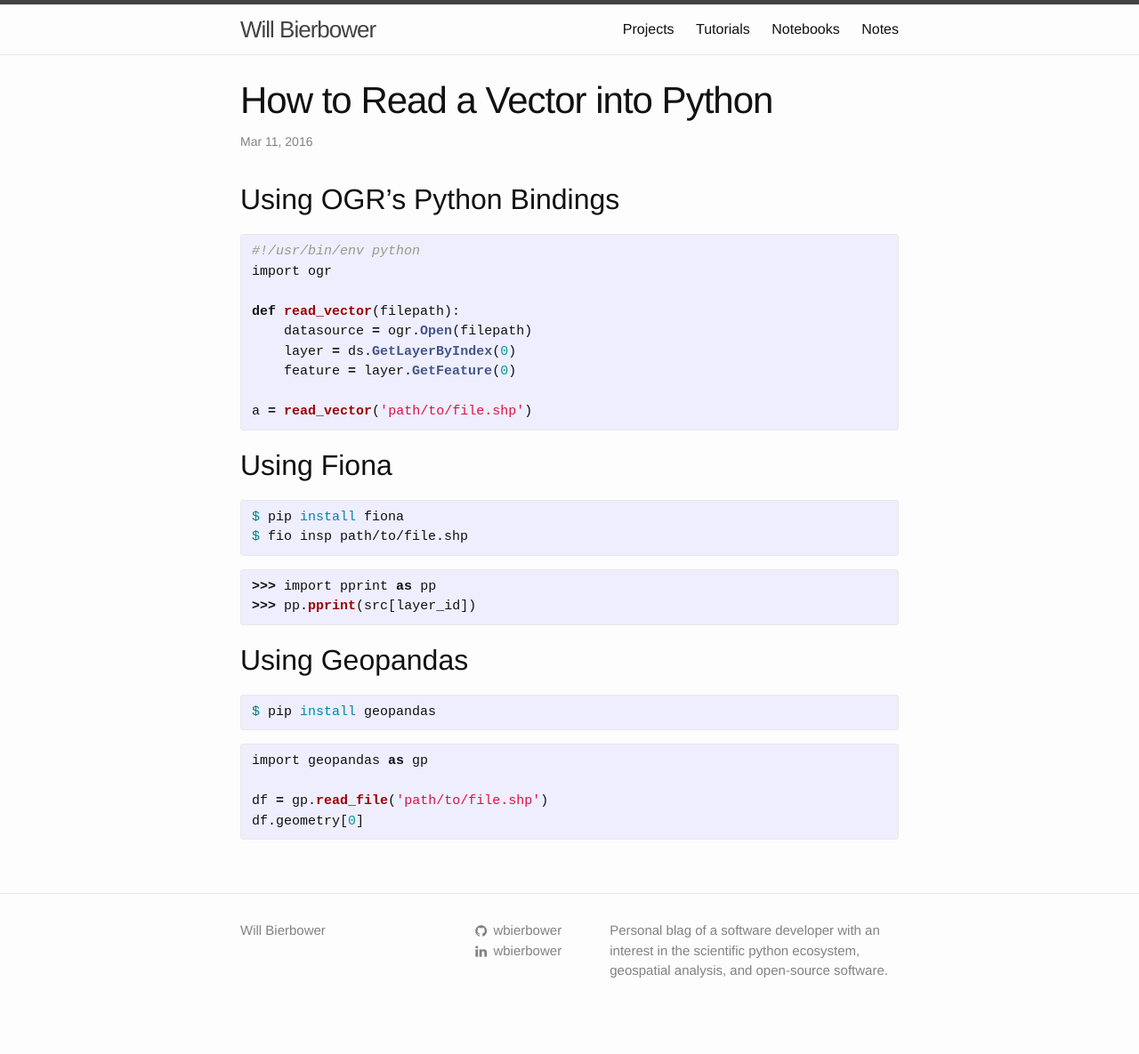
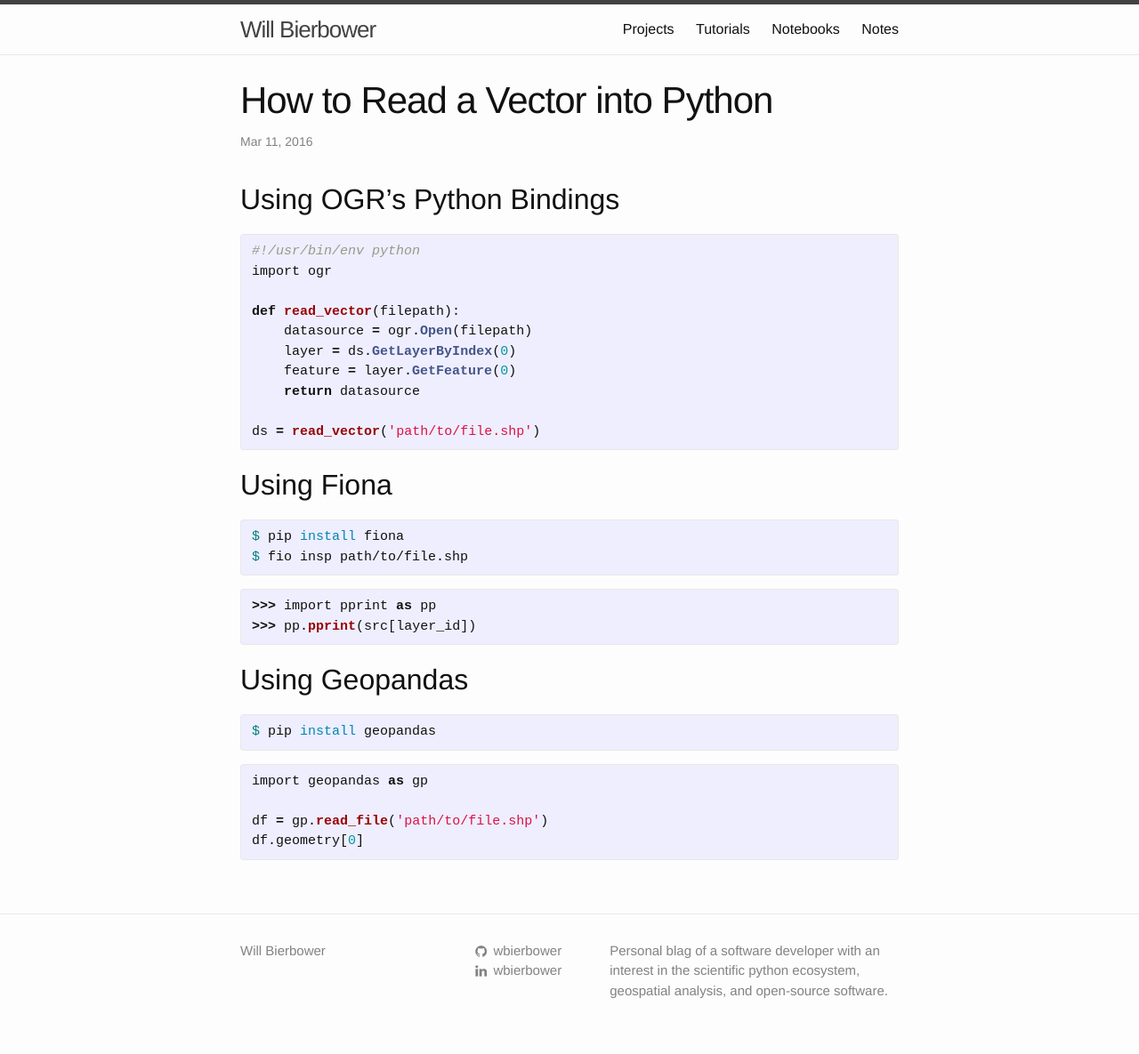
Before and after one commit to wbierbower/wbierbower.github.io, a Jekyll site: the page built from _posts/2016-03-11-how-to-read-vector.md, in a window 1280 px wide. Shown: the whole page at 89% size. Built offline with Jekyll 4.4.1, drawn with Linux system fonts in a browser that asks for light colours; nearby versions of some CDN libraries; before the commit the page ends 1163 px from its top, so only the background shows below that.

Commit message:
Edit read vector post.

```diff
--- a/_posts/2016-03-11-how-to-read-vector.md
+++ b/_posts/2016-03-11-how-to-read-vector.md
@@ -15,8 +15,9 @@ def read_vector(filepath):
     datasource = ogr.Open(filepath)
     layer = ds.GetLayerByIndex(0)
     feature = layer.GetFeature(0)
+    return datasource
 
-a = read_vector('path/to/file.shp')
+ds = read_vector('path/to/file.shp')
 {% endhighlight %}
 
 ## Using Fiona
```
